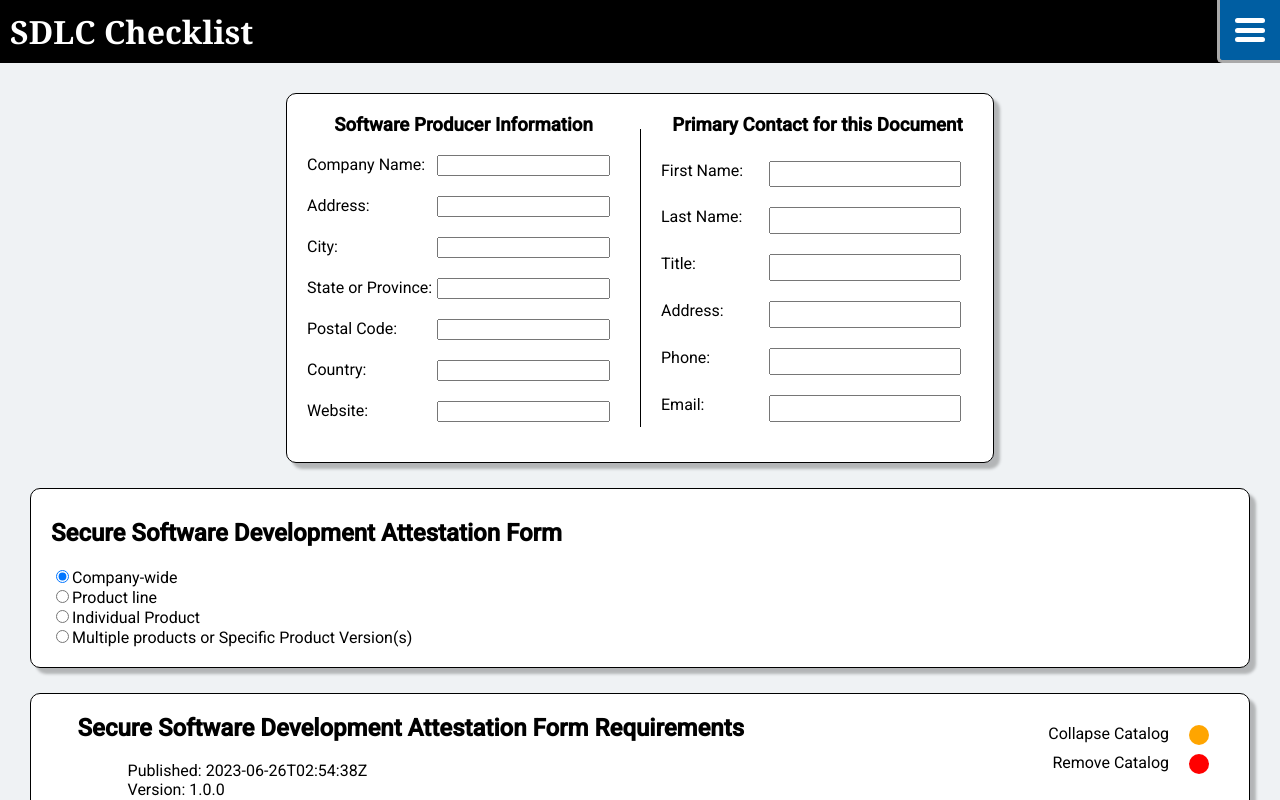
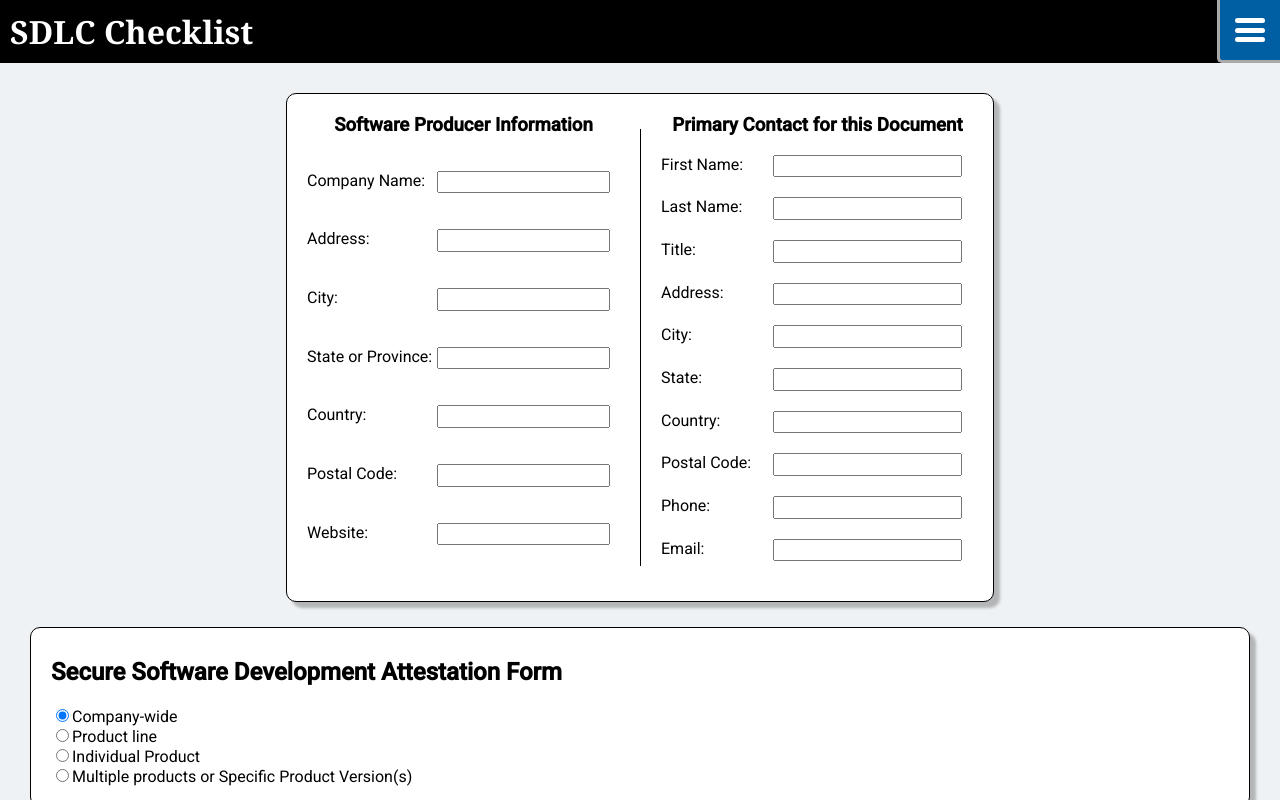
Before and after one commit to SoftwareDesignLab/Secure-Software-Self-Attestation, an Angular app in the folder web_app/sdlc-checklist/: page / in a window 1280 px wide. Shown: the top 800 px of the page. Built offline with nearby package versions, Linux system fonts and the light colour scheme.

Commit message:
Added autocomplete and group-level buttons

```diff
--- a/web_app/sdlc-checklist/src/app/app.component.css
+++ b/web_app/sdlc-checklist/src/app/app.component.css
@@ -72,7 +72,8 @@ h3 {
 
 input {
   margin-bottom: 20px;
-  width: 90%
+  width: 90%;
+  height: 1.25em;
 }
 
 .center-line {
--- a/web_app/sdlc-checklist/src/app/app.component.html
+++ b/web_app/sdlc-checklist/src/app/app.component.html
@@ -26,35 +26,43 @@
     <div class="form-column">
       <h3>Software Producer Information</h3>
       <label for="company-name">Company Name: </label>
-      <input id="company-name" type="text">
+      <input id="company-name" type="text" autocomplete="organization">
       <label for="address">Address: </label>
-      <input id="address" type="text">
+      <input id="address" type="text" autocomplete="address-line1">
       <label for="city">City: </label>
-      <input id="city" type="text">
+      <input id="city" type="text" autocomplete="address-level2">
       <label for="state">State or Province: </label>
-      <input id="state" type="text">
+      <input id="state" type="text" autocomplete="address-level1">
+      <label for="country">Country: </label>
+      <input id="country" type="text" autocomplete="country-name">
       <label for="zip">Postal Code: </label>
-      <input id="zip" type="text">
-      <label for="country">Country: </label>
-      <input id="country" type="text">
+      <input id="zip" type="text" autocomplete="postal-code">
       <label for="website">Website: </label>
-      <input id="website" type="url">
+      <input id="website" type="url" autocomplete="url">
     </div>
     <div class="center-line"></div>
     <div class="form-column">
       <h3>Primary Contact for this Document</h3>
       <label for="first-name">First Name: </label>
-      <input id="first-name" type="text">
+      <input id="first-name" type="text" autocomplete="given-name">
       <label for="last-name">Last Name: </label>
-      <input id="last-name" type="text">
+      <input id="last-name" type="text" autocomplete="family-name">
       <label for="title">Title: </label>
-      <input id="title" type="text">
+      <input id="title" type="text" autocomplete="organization-title">
       <label for="contact-address">Address: </label>
-      <input id="contact-address" type="text">
+      <input id="contact-address" type="text" autocomplete="address-line1">
+      <label for="contact-city">City: </label>
+      <input id="contact-city" type="text" autocomplete="address-level2">
+      <label for="contact-state">State: </label>
+      <input id="contact-state" type="text" autocomplete="address-level1">
+      <label for="contact-country">Country: </label>
+      <input id="contact-country" type="text" autocomplete="country-name">
+      <label for="contact-zip">Postal Code: </label>
+      <input id="contact-zip" type="text" autocomplete="postal-code">
       <label for="phone">Phone: </label>
-      <input id="phone" type="tel">
+      <input id="phone" type="tel" autocomplete="tel">
       <label for="email">Email: </label>
-      <input id="email" type="email">
+      <input id="email" type="email" autocomplete="email">
     </div>
   </form>
 
--- a/web_app/sdlc-checklist/src/app/control/control.component.html
+++ b/web_app/sdlc-checklist/src/app/control/control.component.html
@@ -16,5 +16,5 @@
     [subControls]="controls"
     [references]="getReferences()"
   ></app-rollable>
-  <input type ="text" name="explanation" placeholder="Brief explanation of compliance" [id]="id + '-comment'">
+  <input type ="text" name="explanation" placeholder="Brief explanation" [id]="id + '-comment'" [hidden]="!isChecked()">
 </div>
```
